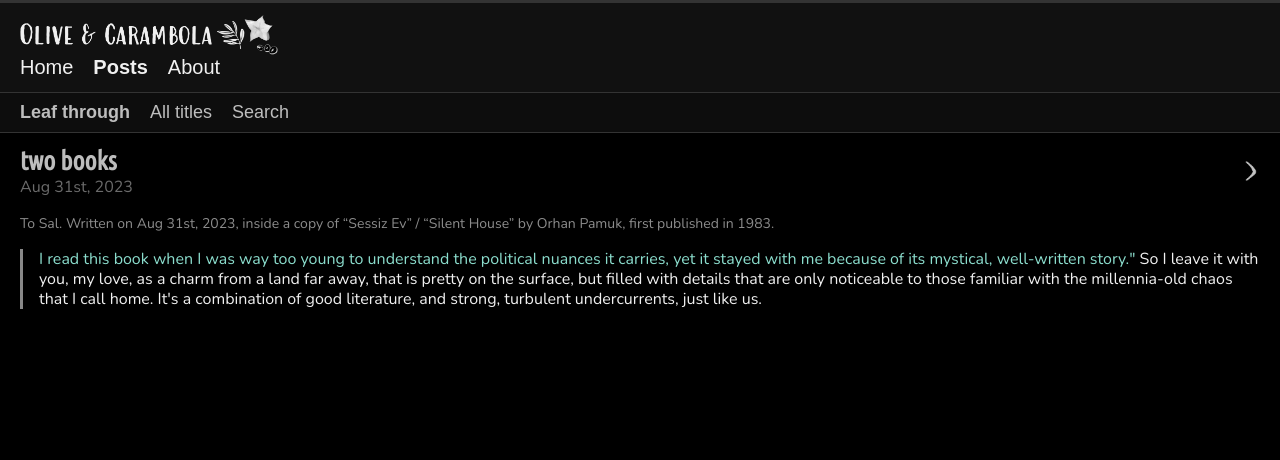
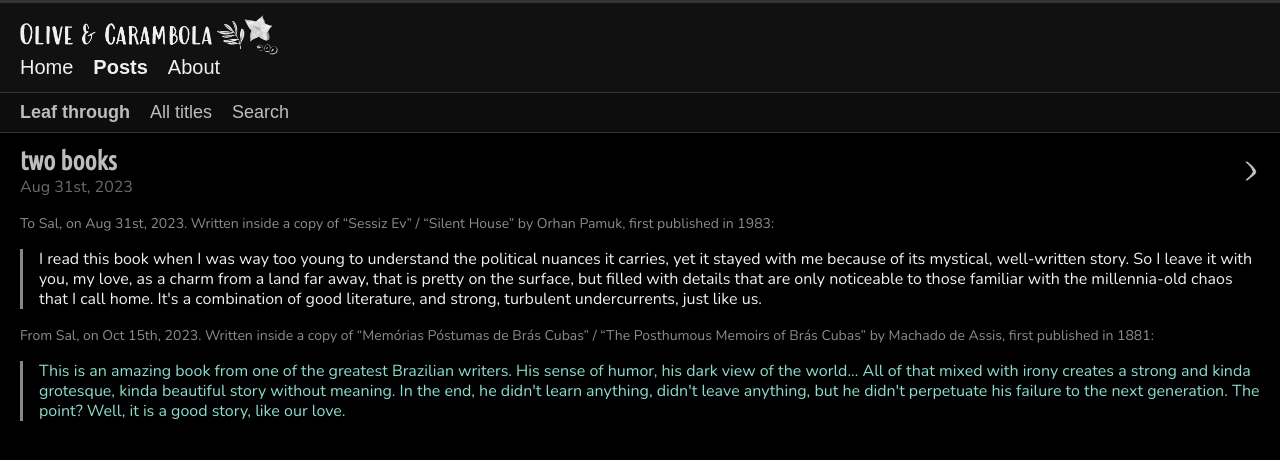
Before and after one commit to olivecarambola/logbook, a Jekyll site: the page built from _posts/2023-08-31-twobooks.md, in a window 1280 px wide. Shown: the top 460 px of the page. Built offline with Jekyll 4.4.1, drawn with Linux system fonts in a browser that asks for light colours; some web fonts are replaced.

Commit message:
Update 2023-08-31-twobooks.md

```diff
--- a/_posts/2023-08-31-twobooks.md
+++ b/_posts/2023-08-31-twobooks.md
@@ -2,18 +2,24 @@
 layout: posts
 title: "two books"
 date: 2023-08-31
-permalink: /posts/23-08-31-nightshade/
+permalink: /posts/23-08-31-twobooks/
 summary: "A book to Sal, and a book from him."
 collection: "coda"
-wrdcount_original: 0
-wrdcount_quote: 0
+wrdcount_original: 82
+wrdcount_quote: 70
 wrdcount_translated: 0
-wrdcount_capnotes: 0
+wrdcount_capnotes: 54
 imgcount_original: 0
 imgcount_credited: 0
 ---
-<span class="text-body-credit">To Sal. Written on Aug 31st, 2023, inside a copy of "Sessiz Ev" / "Silent House" by Orhan Pamuk, first published in 1983.</span>
+<span class="text-body-credit">To Sal, on Aug 31st, 2023. Written inside a copy of "Sessiz Ev" / "Silent House" by Orhan Pamuk, first published in 1983:</span>
 
 <div class="left-line">
-<span class="text-body-quote">I read this book when I was way too young to understand the political nuances it carries, yet it stayed with me because of its mystical, well-written story."</span> So I leave it with you, my love, as a charm from a land far away, that is pretty on the surface, but filled with details that are only noticeable to those familiar with the millennia-old chaos that I call home. It's a combination of good literature, and strong, turbulent undercurrents, just like us.
+I read this book when I was way too young to understand the political nuances it carries, yet it stayed with me because of its mystical, well-written story. So I leave it with you, my love, as a charm from a land far away, that is pretty on the surface, but filled with details that are only noticeable to those familiar with the millennia-old chaos that I call home. It's a combination of good literature, and strong, turbulent undercurrents, just like us.
 </div>
+
+<span class="text-body-credit">From Sal, on Oct 15th, 2023. Written inside a copy of "Memórias Póstumas de Brás Cubas" / "The Posthumous Memoirs of Brás Cubas" by Machado de Assis, first published in 1881:</span>
+
+<div class="left-line">
+<span class="text-body-quote">This is an amazing book from one of the greatest Brazilian writers. His sense of humor, his dark view of the world... All of that mixed with irony creates a strong and kinda grotesque, kinda beautiful story without meaning. In the end, he didn't learn anything, didn't leave anything, but he didn't perpetuate his failure to the next generation. The point? Well, it is a good story, like our love.</span>
+</div>
```
